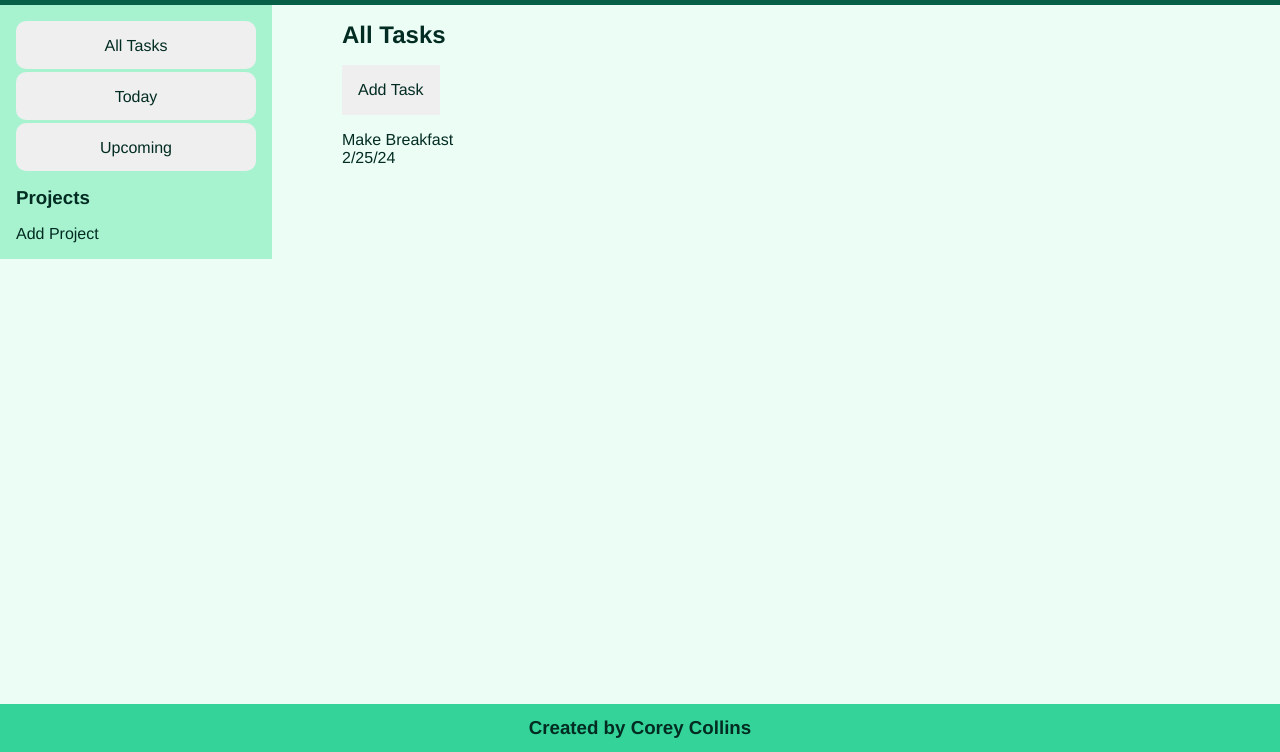
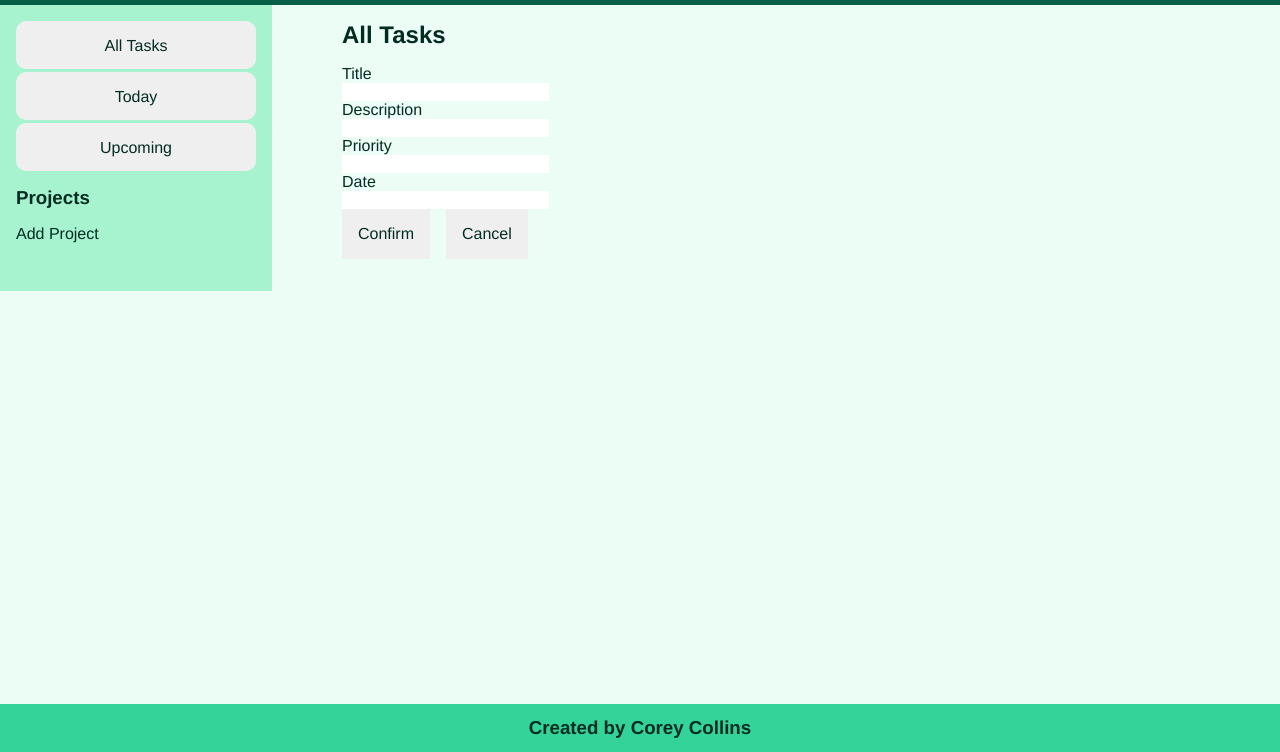
Before and after one commit to ccollins8/odin-todo-list, a website with bundled scripts: page dist/index.html in a window 1280 px wide. Both pictures are taken after a click on the button "Add Task". Shown: the part 48-800 px from the top of the page. Built offline with nearby package versions, Linux system fonts and the light colour scheme.

Commit message:
Add form to add task feature

```diff
--- a/src/UI.js
+++ b/src/UI.js
@@ -1,12 +1,14 @@
 export default class UI {
 
     static tasksNode = document.querySelector('main .tasks');
+    // static addTaskButton = document.querySelector('main .list button' )
 
     static renderTasks(tasks) {
         UI.tasksNode.innerHTML = "";
-        tasks.forEach((task) => {
-            UI.tasksNode.appendChild(UI.addTask(task))
-        });;
+
+        Object.keys(localStorage).forEach((key) => {
+            UI.tasksNode.appendChild(UI.addTask((localStorage.getItem(key))));
+         });
 
     }
 
@@ -28,4 +30,52 @@ export default class UI {
 
         return taskUI;
     }
+
+    static displayForm() {
+        const taskForm = document.createElement('form')
+        const tasks = document.querySelector('.list .tasks');
+        taskForm.innerHTML = `
+        <p>
+            <label>Title</label>
+            <input type="text" id="title">
+        </p>
+        <p>
+            <label>Description</label>
+            <input type="text" id="description">
+        </p>
+        <p>
+            <label>Priority</label>
+            <input type="text" id="priority">
+        </p>
+        <p>
+            <label>Date</label>
+            <input type="text" id="date">
+        </p>
+        <section>
+            <p>
+                <button type="submit">Confirm</button>
+            </p>
+            <p>
+                <button type="button" class="cancel">Cancel</button>
+            </p>
+        </section>
+
+        `
+        tasks.appendChild(taskForm)
+    }
+
+    static addTaskButton() {
+        document.querySelector('.list > button').style.display = 'block';
+
+    }
+
+    static removeTaskButton() {
+        document.querySelector('.list > button').setAttribute('style', 'display: none')
+
+    }
+
+    static clearForm() {
+        const form = document.querySelector('.list form')
+        form.remove();
+    }
 }
--- a/src/index.js
+++ b/src/index.js
@@ -1,6 +1,7 @@
 import './style.css';
 import Task from './task';
 import UI from './UI';
+import Storage from './storage';
 
 const nav = document.querySelector('.nav')
 
@@ -9,26 +10,38 @@ const addTask = document.querySelector('.list button')
 
 // Create task on click of button
 
-const tasks = []
+addTask.addEventListener('click', () => {
 
-addTask.addEventListener('click', () => {
-    const task = new Task("Make Breakfast", "Make scrambled eggs and bacon", "2/25/24", "1")
-    // tasks.push(task)
-    // console.log(tasks)
+    UI.displayForm()
+    UI.removeTaskButton();
 
-    tasks.push(JSON.stringify(task))
-    console.log(task)
-    console.log(tasks)
+    const form = document.querySelector('.list form')
+    const title = document.querySelector('.list #title')
+    const description = document.querySelector('.list #description')
+    const priority = document.querySelector('.list #priority')
+    const date = document.querySelector('.list #date')
 
-    // Add task to storage
+    form.addEventListener('submit', (e) => {
+        e.preventDefault();
+        // Create Object
+        const task = new Task(title.value, description.value, priority.value, date.value)
+        // Store object in localStorage
+        Storage.addTaskToStorage(task)
+        // clear form
+        UI.clearForm();
+        // render tasks in Storage
+        UI.renderTasks();
+        UI.addTaskButton();
+    })
+
+    const formCancelBtn = document.querySelector('.list form .cancel')
+
+    formCancelBtn.addEventListener('click', () => {
+        UI.clearForm();
+        UI.renderTasks();
+        UI.addTaskButton();
+    })
 
 
 
-    // rerender DOM
-
-    UI.renderTasks(tasks);
-
-    // const taskUI = UI.renderTasks(tasks)
-    // list.appendChild(taskUI);
-
 })
--- a/src/storage.js
+++ b/src/storage.js
@@ -0,0 +1,5 @@
+export default class Storage {
+    static addTaskToStorage(task) {
+        localStorage.setItem(task.title, JSON.stringify(task) )
+    }
+}
--- a/src/style.css
+++ b/src/style.css
@@ -83,6 +83,11 @@ main .list .task-item {
     margin-bottom: 0.5rem;
 }
 
+main .list form section {
+    display: flex;
+    gap: 1rem;
+}
+
 footer {
     background-color: var(--emerald3);
     position: absolute;
```
Also changed, not shown: dist/index.html, dist/main.js.
